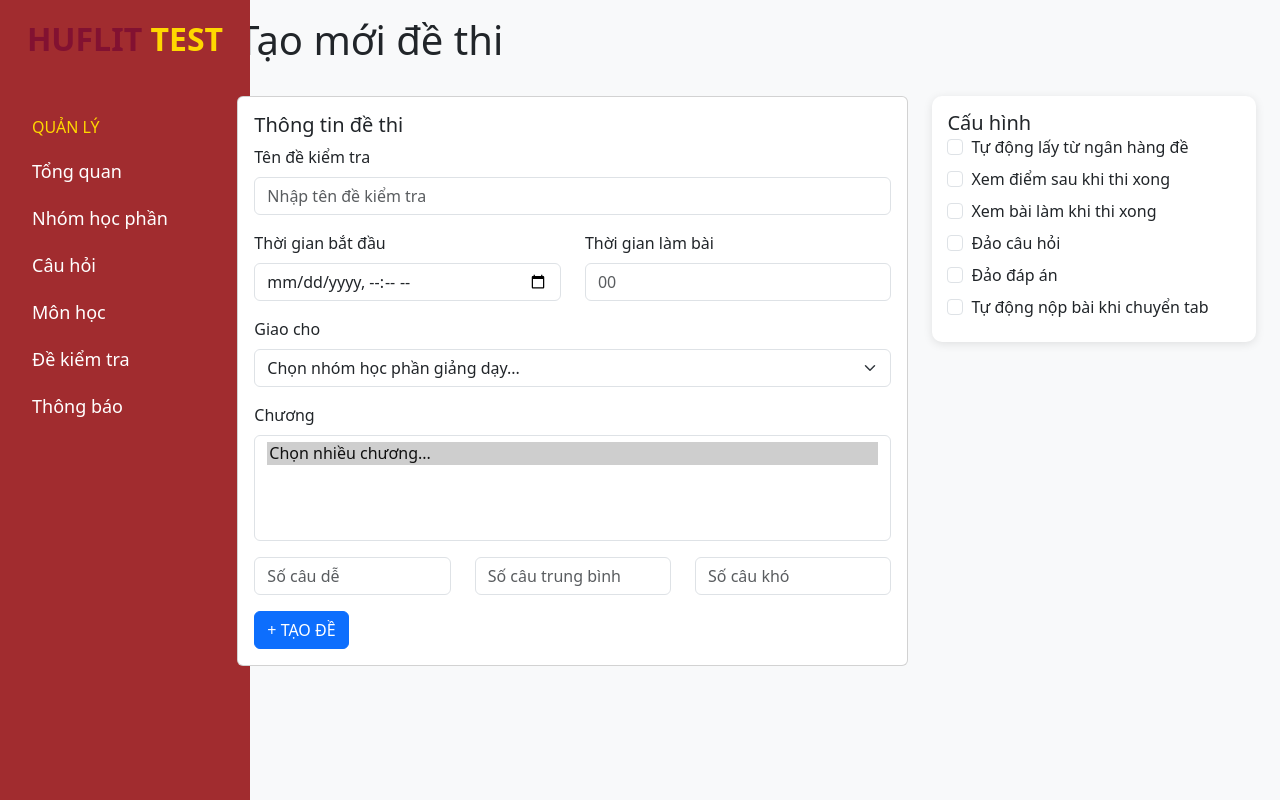
After one commit to BaRoWoPt/Education_Test, a PHP site: page /mvc/view/page/tao_dethi.php in a window 1280 px wide. The commit adds this page. Run offline with PHP 8.4, Linux system fonts and the light colour scheme.

Commit message:
create_dethi

```diff
--- a/mvc/view/page/login.php
+++ b/mvc/view/page/login.php
@@ -13,6 +13,7 @@ $conn = new mysqli($servername, $username, $password, $dbname);
 if ($conn->connect_error) {
     die("Kết nối thất bại: " . $conn->connect_error);
 }
+session_start(); // Khởi động session
 
 // Xử lý khi form được submit
 if ($_SERVER["REQUEST_METHOD"] == "POST") {
@@ -31,7 +32,6 @@ if ($_SERVER["REQUEST_METHOD"] == "POST") {
         // Kiểm tra mật khẩu
         if (password_verify($password, $row['matkhau'])) {
             // Đăng nhập thành công
-            session_start(); // Khởi động session
             $_SESSION['user_id'] = $row['id']; // Lưu thông tin người dùng vào session
             $_SESSION['manhomquyen'] = $row['manhomquyen']; // Lưu nhóm quyền vào session
 
@@ -54,6 +54,7 @@ if ($_SERVER["REQUEST_METHOD"] == "POST") {
 
 $conn->close();
 ?>
+
 <!DOCTYPE html>
 <html lang="en">
 
--- /dev/null
+++ b/mvc/view/page/tao_dethi.php
@@ -0,0 +1,188 @@
+<!DOCTYPE html>
+<html lang="vi">
+
+<head>
+    <meta charset="UTF-8">
+    <meta name="viewport" content="width=device-width, initial-scale=1.0">
+    <title>Tạo đề kiểm tra</title>
+    <!-- Thêm Bootstrap -->
+    <link href="https://cdn.jsdelivr.net/npm/bootstrap@5.3.0-alpha1/dist/css/bootstrap.min.css" rel="stylesheet">
+    <link rel="icon" href="/mvc/view/img/68e129217733aa0645b48e7c154d2303-_1_.svg" type="image/x-icon">
+
+    <style>
+    body {
+        background-color: #f8f9fa;
+    }
+
+    .sidebar {
+        height: 100vh;
+        width: 250px;
+        background-color: #a12c2f;
+        position: fixed;
+        top: 0;
+        left: 0;
+        color: white;
+        padding-top: 20px;
+        transition: width 0.3s;
+    }
+
+    .sidebar h2 {
+        text-align: center;
+        font-weight: bold;
+        color: white;
+    }
+
+    .sidebar a {
+        display: block;
+        padding: 10px 20px;
+        color: white;
+        text-decoration: none;
+        font-size: 18px;
+    }
+
+    .sidebar a:hover {
+        background-color: #921e24;
+    }
+
+    .menu-section {
+        margin-bottom: 20px;
+        margin-top: 60px;
+    }
+
+    .menu-section h3 {
+        font-size: 16px;
+        text-transform: uppercase;
+        margin-left: 20px;
+        margin-bottom: 10px;
+        color: #FFD700;
+    }
+
+    .config-container {
+        background-color: white;
+        padding: 15px;
+        border-radius: 10px;
+        box-shadow: 0 2px 10px rgba(0, 0, 0, 0.1);
+    }
+    </style>
+</head>
+
+<body>
+
+    <div class="container-fluid">
+        <div class="row">
+            <!-- Sidebar -->
+            <div class="sidebar">
+                <h2><span style="color:#821131;">HUFLIT</span> <span style="color:#FFD700">TEST</span></h2>
+                <div class="menu-section">
+                    <h3>Quản lý</h3>
+                    <a href="../page/dashboard.php">Tổng quan</a>
+                    <a href="../page/classView.php">Nhóm học phần</a>
+                    <a href="../page/question_view.php">Câu hỏi</a>
+                    <a href="../page/learning.php">Môn học</a>
+                    <a href="#">Đề kiểm tra</a>
+                    <a href="#">Thông báo</a>
+                </div>
+            </div>
+
+            <!-- Main Content -->
+            <main class="col-md-9 ms-sm-auto col-lg-10 px-md-4">
+                <div class="d-flex justify-content-between flex-wrap flex-md-nowrap align-items-center pt-3 pb-2 mb-3">
+                    <h1 class="type_h2">Tạo mới đề thi</h1>
+                </div>
+
+                <!-- Form và Cấu hình -->
+                <div class="row">
+                    <!-- Form Tạo đề thi -->
+                    <div class="col-lg-8 mb-4">
+                        <div class="card">
+                            <div class="card-body">
+                                <h5 class="card-title">Thông tin đề thi</h5>
+                                <form>
+                                    <div class="mb-3">
+                                        <label for="tende" class="form-label">Tên đề kiểm tra</label>
+                                        <input type="text" class="form-control" id="tende"
+                                            placeholder="Nhập tên đề kiểm tra">
+                                    </div>
+                                    <div class="row">
+                                        <div class="col-md-6 mb-3">
+                                            <label for="thoigianbatdau" class="form-label">Thời gian bắt đầu</label>
+                                            <input type="datetime-local" class="form-control" id="thoigianbatdau">
+                                        </div>
+                                        <div class="col-md-6 mb-3">
+                                            <label for="thoigianlambai" class="form-label">Thời gian làm bài</label>
+                                            <input type="number" class="form-control" id="thoigianlambai"
+                                                placeholder="00" min="0">
+                                        </div>
+                                    </div>
+                                    <div class="mb-3">
+                                        <label for="giaochonhom" class="form-label">Giao cho</label>
+                                        <select class="form-select" id="giaochonhom">
+                                            <option selected>Chọn nhóm học phần giảng dạy...</option>
+                                        </select>
+                                    </div>
+                                    <div class="mb-3">
+                                        <label for="chuong" class="form-label">Chương</label>
+                                        <select class="form-select" id="chuong" multiple>
+                                            <option selected>Chọn nhiều chương...</option>
+                                        </select>
+                                    </div>
+                                    <div class="row">
+                                        <div class="col-md-4 mb-3">
+                                            <input type="number" class="form-control" placeholder="Số câu dễ">
+                                        </div>
+                                        <div class="col-md-4 mb-3">
+                                            <input type="number" class="form-control" placeholder="Số câu trung bình">
+                                        </div>
+                                        <div class="col-md-4 mb-3">
+                                            <input type="number" class="form-control" placeholder="Số câu khó">
+                                        </div>
+                                    </div>
+                                    <button type="submit" class="btn btn-primary">+ TẠO ĐỀ</button>
+                                </form>
+                            </div>
+                        </div>
+                    </div>
+
+                    <!-- Cấu hình -->
+                    <div class="col-lg-4">
+                        <div class="config-container">
+                            <h5 class="card-title">Cấu hình</h5>
+                            <form>
+                                <div class="form-check mb-2">
+                                    <input class="form-check-input" type="checkbox" id="autobank">
+                                    <label class="form-check-label" for="autobank">Tự động lấy từ ngân hàng đề</label>
+                                </div>
+                                <div class="form-check mb-2">
+                                    <input class="form-check-input" type="checkbox" id="xemdiem">
+                                    <label class="form-check-label" for="xemdiem">Xem điểm sau khi thi xong</label>
+                                </div>
+                                <div class="form-check mb-2">
+                                    <input class="form-check-input" type="checkbox" id="xembailam">
+                                    <label class="form-check-label" for="xembailam">Xem bài làm khi thi xong</label>
+                                </div>
+                                <div class="form-check mb-2">
+                                    <input class="form-check-input" type="checkbox" id="daocauhoi">
+                                    <label class="form-check-label" for="daocauhoi">Đảo câu hỏi</label>
+                                </div>
+                                <div class="form-check mb-2">
+                                    <input class="form-check-input" type="checkbox" id="daodapan">
+                                    <label class="form-check-label" for="daodapan">Đảo đáp án</label>
+                                </div>
+                                <div class="form-check mb-2">
+                                    <input class="form-check-input" type="checkbox" id="nopbaitab">
+                                    <label class="form-check-label" for="nopbaitab">Tự động nộp bài khi chuyển
+                                        tab</label>
+                                </div>
+                            </form>
+                        </div>
+                    </div>
+                </div>
+            </main>
+        </div>
+    </div>
+
+    <!-- Thêm Bootstrap JS -->
+    <script src="https://cdn.jsdelivr.net/npm/bootstrap@5.3.0-alpha1/dist/js/bootstrap.bundle.min.js"></script>
+</body>
+
+</html>
```
Also changed, not shown: data/WebThiTracNghiem.sql (+294 -149 lines), data/connect.php (+7 -10 lines), mvc/view/page/dashboard.php (+30 -8 lines), mvc/view/page/question_view.php (+8 -2 lines).
